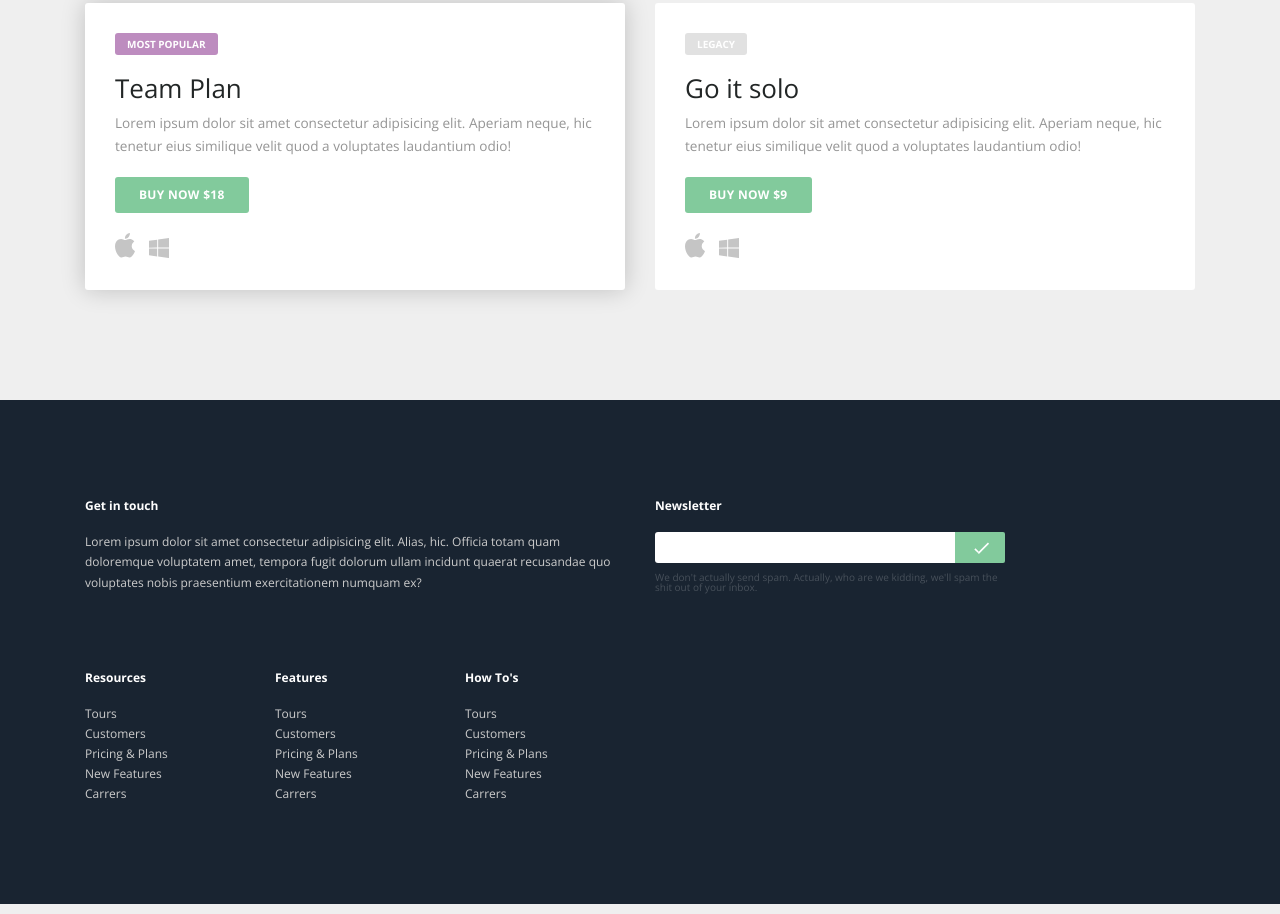
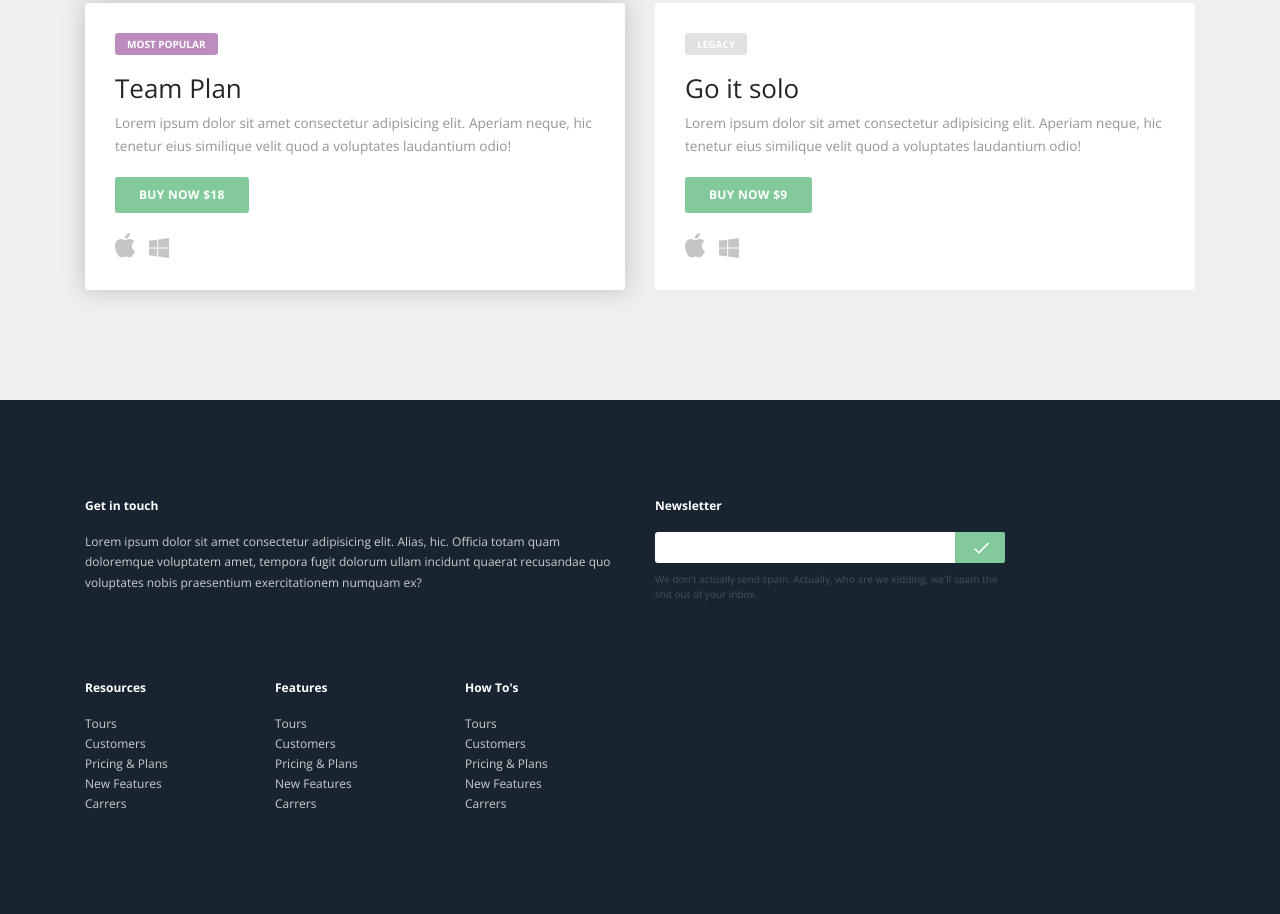
Before and after one commit to tayloraleach/take, a website: page app/index.html in a window 1280 px wide. Shown: the part 3488-4402 px from the top of the page. Drawn offline with nearby package versions, Linux system fonts and the light colour scheme; files that its build step writes are made by us from their sources.

Commit message:
spacing issue and when translating the buy now boxes they were scrolling the document horizontally so disabled that

```diff
--- a/scss/global.scss
+++ b/scss/global.scss
@@ -10,6 +10,7 @@ $primary_text: #959595;
 body {
   font-family: 'Open Sans', sans-serif;
   background: $white;
+  overflow-x: hidden;
 }
 
 h1, h2, h3, h4, h5, h6 {
--- a/scss/template/footer.scss
+++ b/scss/template/footer.scss
@@ -68,6 +68,7 @@ footer {
     }
     .spam-message {
       font-size: 10px;
+      line-height: 1.5em;
       color: rgba(255, 255, 255, 0.2);
       margin-bottom: 40px;
       display: block;
--- a/scss/template/header.scss
+++ b/scss/template/header.scss
@@ -50,7 +50,6 @@ header {
       font-weight: 100;
       margin-bottom: 20px;
       text-shadow: -2px -2px 6px rgba(0, 0, 0, 0.5);
-
     }
     p {
       color: $pure_white;
```
